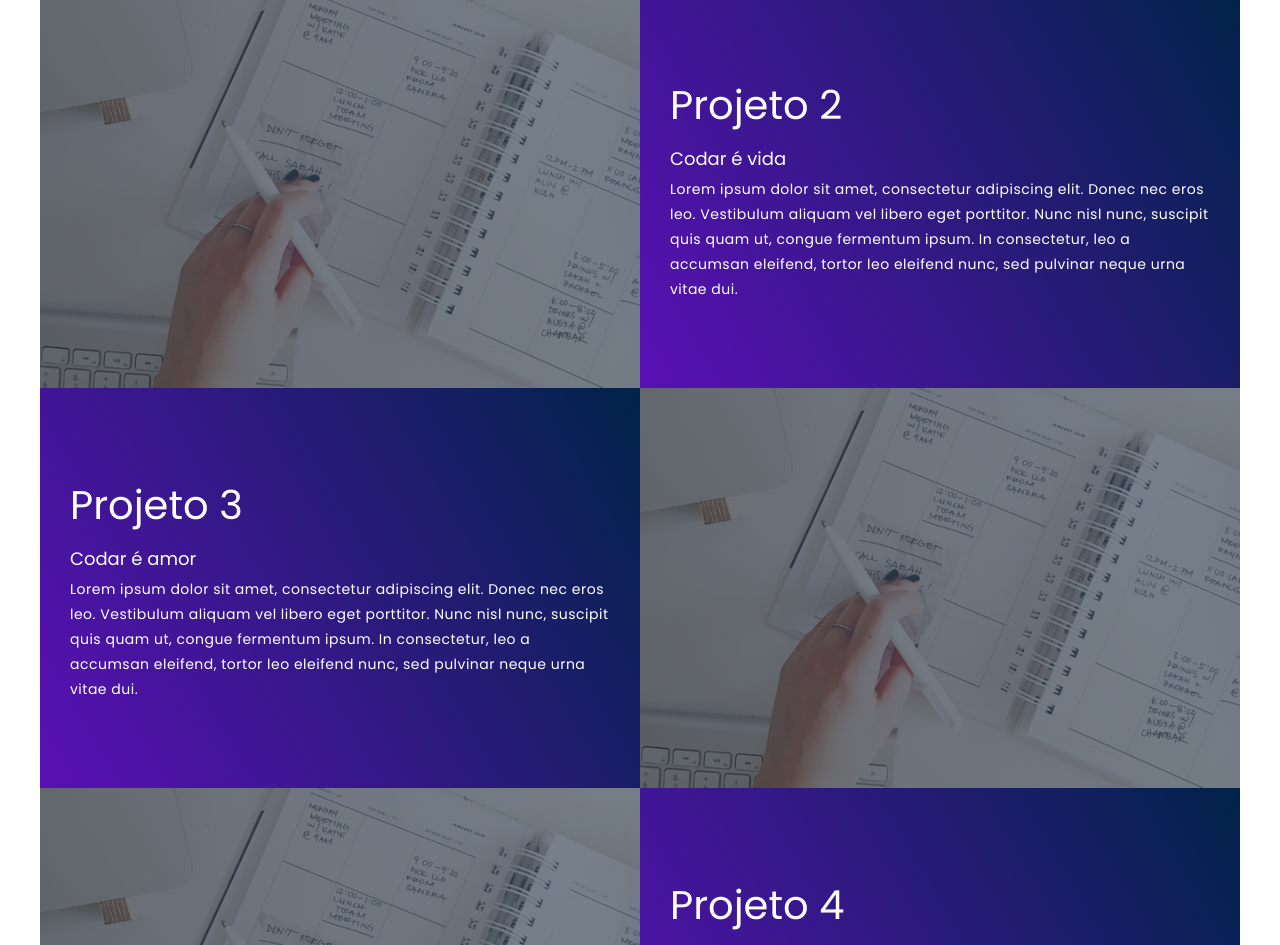
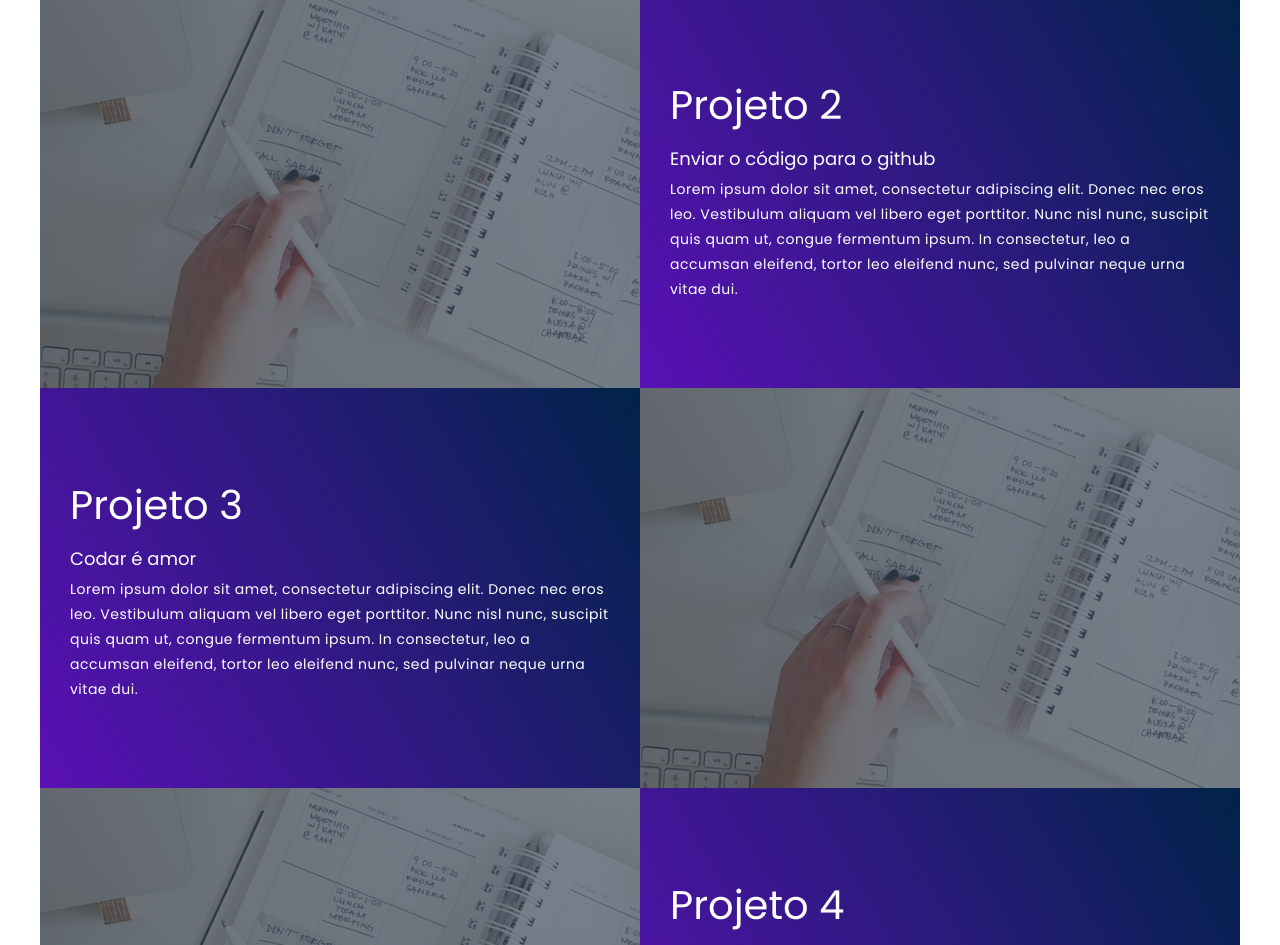
Before and after one commit to marcioconsult1109/portfolio-M-rcio, a plain HTML site: page index.html in a window 1280 px wide. Shown: the part 1603-2548 px from the top of the page. Drawn offline with Linux system fonts and the light colour scheme.

Commit message:
update project 2 description

```diff
--- a/index.html
+++ b/index.html
@@ -42,7 +42,7 @@ class<!DOCTYPE html>
                 <div class="project-item">
                     <div class="project-info">
                         <h1>Projeto 2</h1>
-                        <h2>Codar é vida</h2>
+                        <h2>Enviar o código para o github</h2>
                         <p>Lorem ipsum dolor sit amet, consectetur adipiscing elit. Donec nec eros leo. Vestibulum
                             aliquam vel libero eget porttitor. Nunc nisl nunc, suscipit quis quam ut, congue fermentum
                             ipsum. In consectetur, leo a accumsan eleifend, tortor leo eleifend nunc, sed pulvinar neque
```
